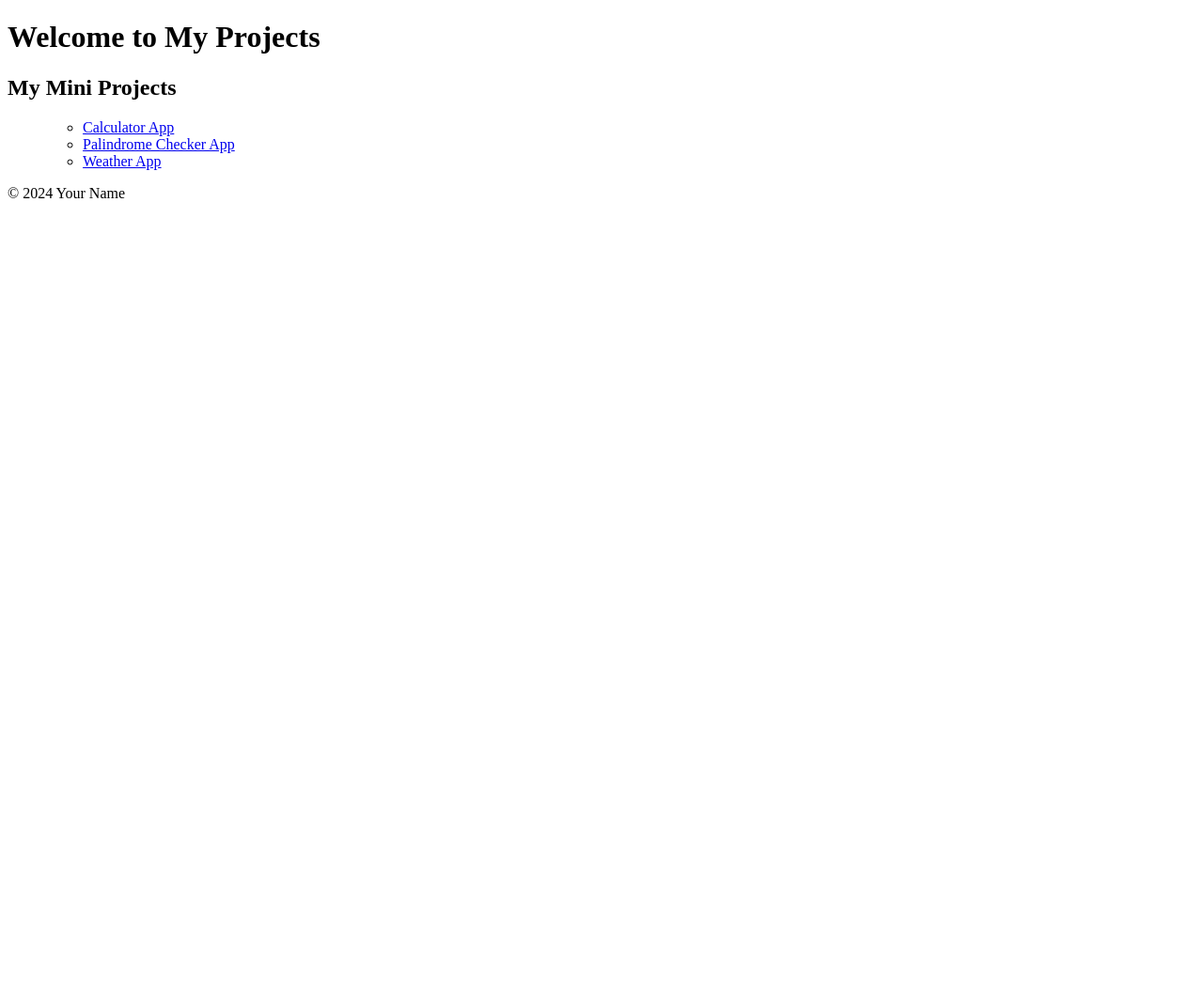
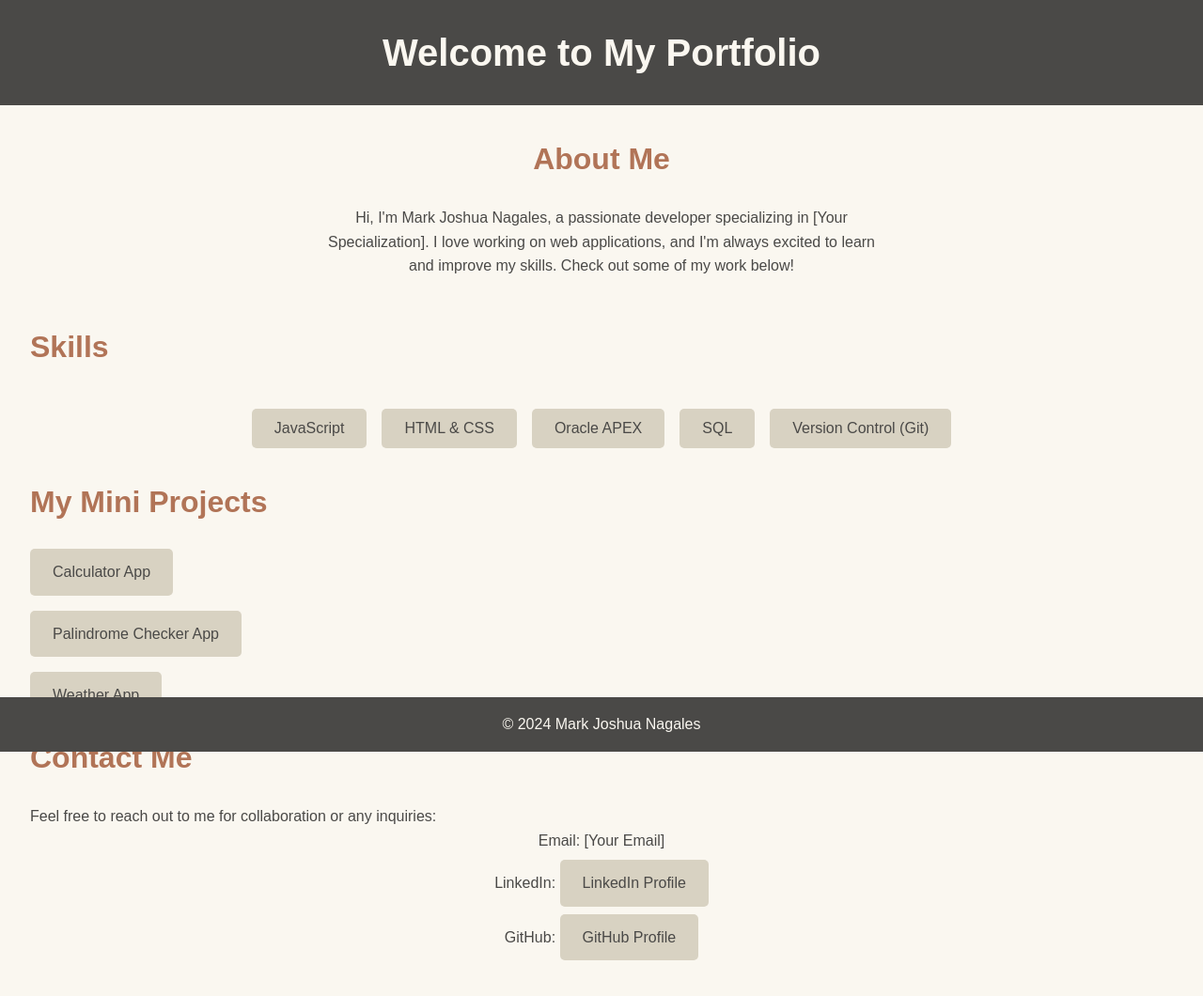
Before and after one commit to MJNgls/MJNgls.github.io, a plain HTML site: page index.html in a window 1280 px wide. Shown: the whole page at 94% size. Before the commit the page ends 800 px from the top, so only its background shows below. Drawn offline with Linux system fonts and the light colour scheme.

Commit message:
changes to html and css

```diff
--- a/index.html
+++ b/index.html
@@ -4,28 +4,75 @@
     <meta charset="UTF-8" />
     <meta name="viewport" content="width=device-width, initial-scale=1.0" />
     <title>My Mini Projects</title>
-    <link rel="stylesheet" href="styles.css" />
-    <!-- Optional CSS file -->
+    <link rel="stylesheet" href="style.css" />
   </head>
   <body>
     <header>
-      <h1>Welcome to My Projects</h1>
+      <nav>
+        <h1>Welcome to My Portfolio</h1>
+      </nav>
     </header>
+
     <main>
-      <section id="projects">
-        <h2>My Mini Projects</h2>
+      <!-- About Me Section -->
+      <section id="about" aria-label="About Me">
+        <h2>About Me</h2>
+        <p>
+          Hi, I'm Mark Joshua Nagales, a passionate developer specializing in
+          [Your Specialization]. I love working on web applications, and I'm
+          always excited to learn and improve my skills. Check out some of my
+          work below!
+        </p>
+      </section>
+
+      <!-- Skills Section -->
+      <section id="skills" aria-label="Skills">
+        <h2>Skills</h2>
         <ul>
-          <ul>
-            <li><a href="project1/index.html">Calculator App</a></li>
-            <li><a href="project2/index.html">Palindrome Checker App</a></li>
-            <li><a href="project3/index.html">Weather App</a></li>
-          </ul>
-          <!-- Add more projects as needed -->
+          <li>JavaScript</li>
+          <li>HTML & CSS</li>
+          <li>Oracle APEX</li>
+          <li>SQL</li>
+          <li>Version Control (Git)</li>
+          <!-- Add more skills as needed -->
+        </ul>
+      </section>
+
+      <!-- Projects Section -->
+      <section id="projects" aria-labelledby="project-heading">
+        <h2 id="project-heading">My Mini Projects</h2>
+        <ul>
+          <li><a href="project1/index.html">Calculator App</a></li>
+          <li><a href="project2/index.html">Palindrome Checker App</a></li>
+          <li><a href="project3/index.html">Weather App</a></li>
+        </ul>
+      </section>
+
+      <!-- Contact Section -->
+      <section id="contact" aria-label="Contact">
+        <h2>Contact Me</h2>
+        <p>Feel free to reach out to me for collaboration or any inquiries:</p>
+        <ul>
+          <li>Email: [Your Email]</li>
+          <li>
+            LinkedIn:
+            <a href="https://www.linkedin.com/in/mjnagales/" target="_blank"
+              >LinkedIn Profile</a
+            >
+          </li>
+          <li>
+            GitHub:
+            <a href="https://github.com/MJNgls" target="_blank"
+              >GitHub Profile</a
+            >
+          </li>
+          <!-- Add more contact methods as needed -->
         </ul>
       </section>
     </main>
+
     <footer>
-      <p>&copy; 2024 Your Name</p>
+      <p>&copy; 2024 Mark Joshua Nagales</p>
     </footer>
   </body>
 </html>
--- a/style.css
+++ b/style.css
@@ -1,6 +1,112 @@
 * {
   margin: 0;
   padding: 0;
+  box-sizing: border-box;
   font-family: "Poppins", sans-serif;
-  box-sizing: border-box;
 }
+
+body {
+  background-color: #faf7f0;
+  color: #4a4947;
+  line-height: 1.6;
+}
+
+header {
+  background-color: #4a4947;
+  color: #faf7f0;
+  padding: 1.5rem;
+  text-align: center;
+}
+
+nav h1 {
+  font-size: 2.5rem;
+}
+
+main {
+  padding: 2rem;
+}
+
+h2 {
+  color: #b17457;
+  font-size: 2rem;
+  margin-bottom: 1.5rem;
+}
+
+/* About Me Section */
+#about {
+  margin-bottom: 3rem;
+  text-align: center;
+}
+
+#about p {
+  max-width: 600px;
+  margin: 0 auto;
+  color: #4a4947;
+}
+
+/* Skills Section */
+#skills ul {
+  list-style-type: none;
+  display: flex;
+  justify-content: center;
+  gap: 1rem;
+  flex-wrap: wrap;
+  padding: 1rem;
+}
+
+#skills li {
+  background-color: #d8d2c2;
+  color: #4a4947;
+  padding: 0.5rem 1.5rem;
+  border-radius: 5px;
+}
+
+/* Projects Section */
+ul {
+  list-style-type: none;
+  padding: 0;
+}
+
+ul li {
+  margin-bottom: 1rem;
+}
+
+ul li a {
+  text-decoration: none;
+  color: #4a4947;
+  background-color: #d8d2c2;
+  padding: 0.75rem 1.5rem;
+  border-radius: 5px;
+  display: inline-block;
+  transition: background-color 0.3s ease;
+}
+
+ul li a:hover {
+  background-color: #b17457;
+  color: #faf7f0;
+}
+
+/* Contact Section */
+#contact ul {
+  list-style-type: none;
+  padding: 0;
+  text-align: center;
+}
+
+#contact ul li {
+  margin-bottom: 0.5rem;
+}
+
+footer {
+  background-color: #4a4947;
+  color: #faf7f0;
+  text-align: center;
+  padding: 1rem 0;
+  position: fixed;
+  bottom: 0;
+  width: 100%;
+}
+
+footer p {
+  margin: 0;
+}
```
